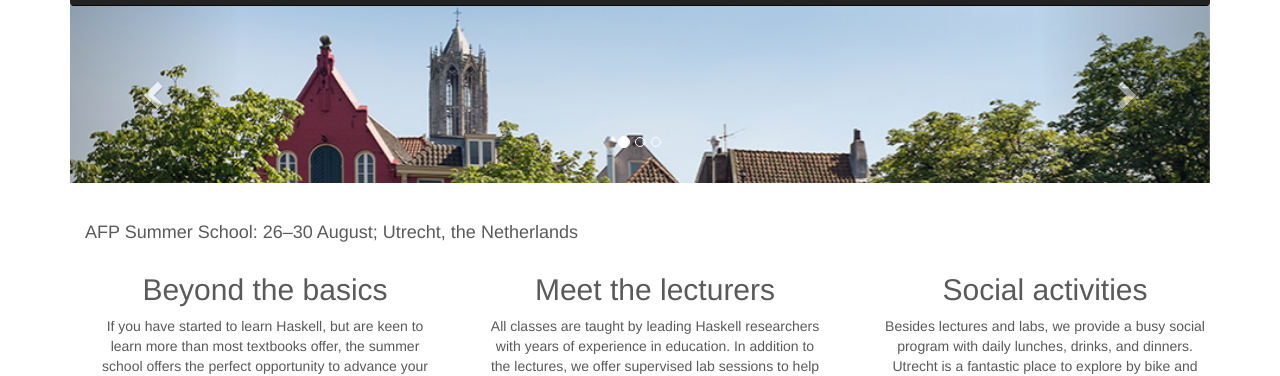
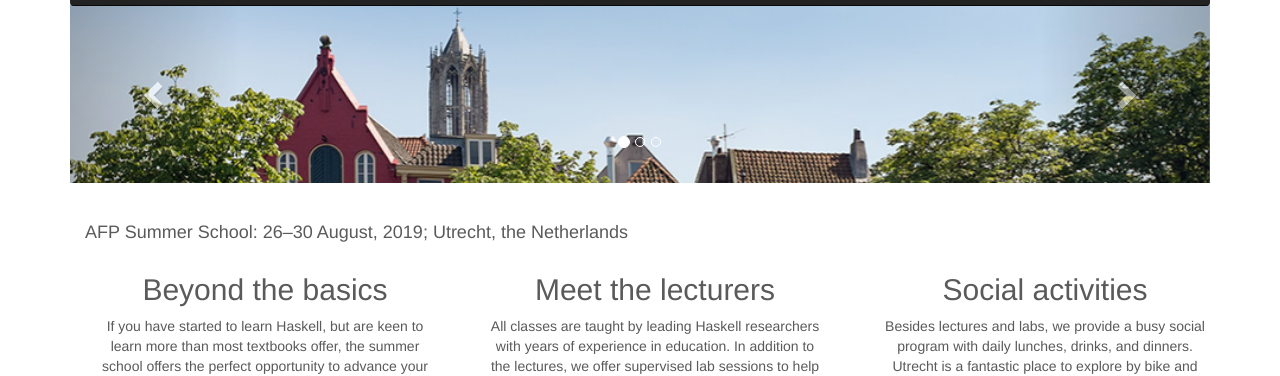
Before and after one commit to uu-afp/uu-afp.github.io, a Jekyll site: the page built from index.html, in a window 1280 px wide. Shown: the part 65-441 px from the top of the page. Built offline with Jekyll 4.4.1, drawn with Linux system fonts in a browser that asks for light colours; nearby versions of some CDN libraries.

Commit message:
Added year to index.html.

```diff
--- a/index.html
+++ b/index.html
@@ -45,7 +45,7 @@ layout: default
     <!-- Marketing messaging and featurettes
     ================================================== -->
     <div class="container marketing">
-      <h4>AFP Summer School: 26&ndash;30 August; Utrecht, the Netherlands</h4>
+      <h4>AFP Summer School: 26&ndash;30 August, 2019; Utrecht, the Netherlands</h4>
       <!-- Three columns of text below the carousel -->
       <div class="row">
         <div class="col-lg-4">
```
